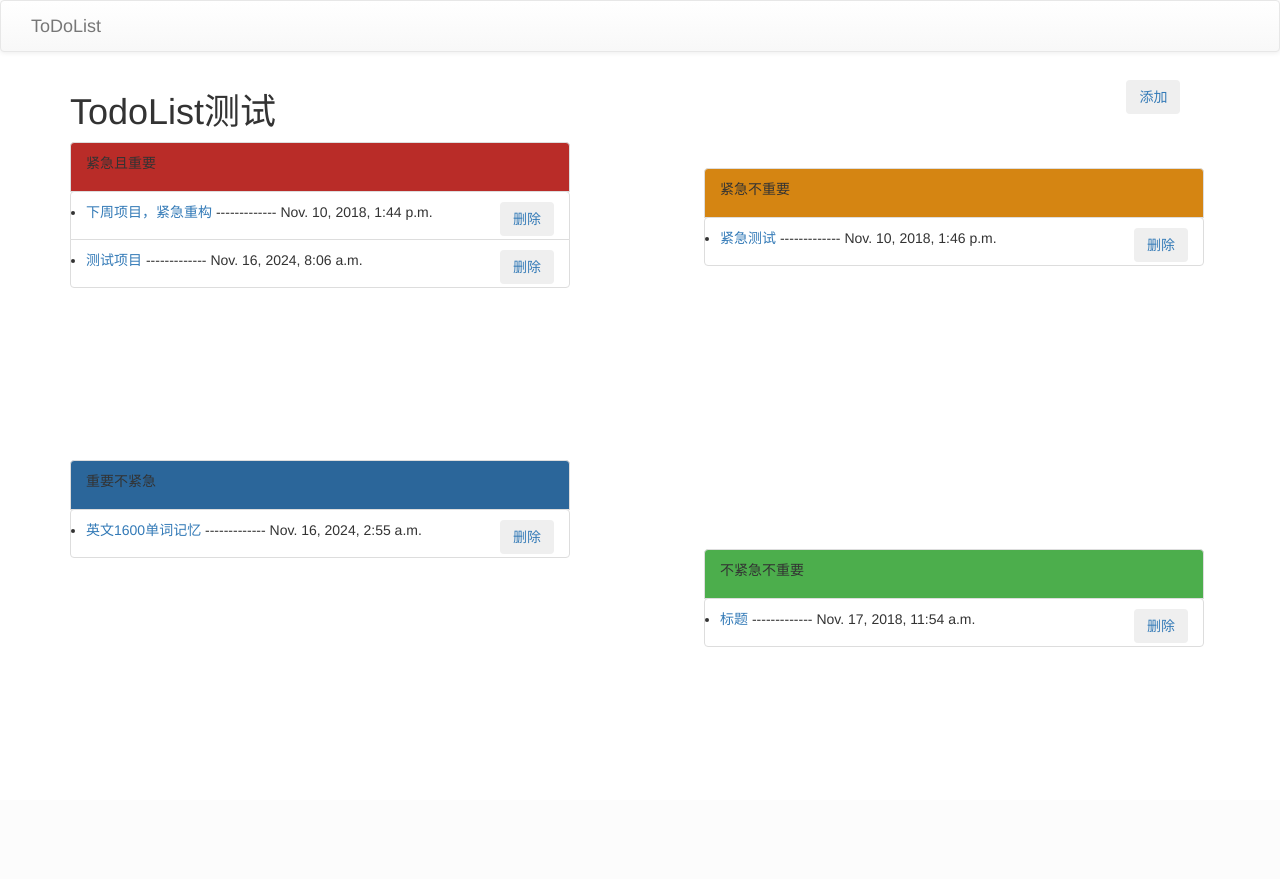
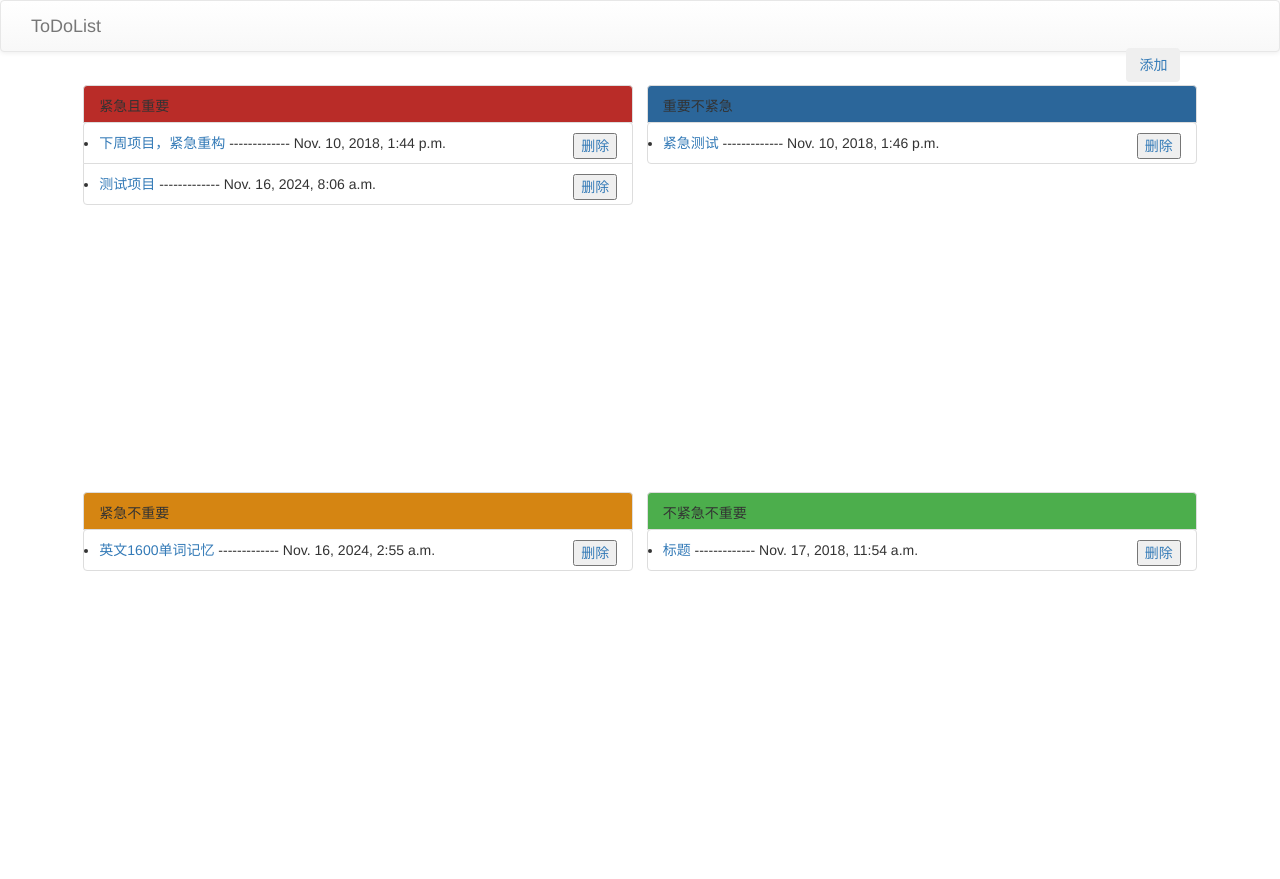
Before and after one commit to Lucar-Yulasise/Todolist, a Django app: page / in a window 1280 px wide. Before the commit the page ends 647 px from the top, so only its background shows below. Run offline with Django 3.2, Linux system fonts and the light colour scheme; data comes from the database, SQL or seed files in the repository; both versions use the stored data as it was after the commit; some libraries are stand-ins or nearby versions.

Commit message:
更新UI界面

```diff
--- a/templates/base.html
+++ b/templates/base.html
@@ -1,4 +1,4 @@
-{% load staticfiles %}
+{% load static %}
 <!DOCTYPE html>
 <html lang="en">
 <head>
--- a/templates/index.html
+++ b/templates/index.html
@@ -1,32 +1,75 @@
 {% extends "base.html" %}
 {% block content %}
+    <style>
+    .container{
+        display:flex;
+        flex-direction: column;
+        height: 100vh;
+    }
+    .inner-container{
+        display: flex;
+        flex-direction: row;
+        height: 70vh;
+        margin: 5pt;
+    }
+    .item{
+        width: 580px;
+        height: 380px;
+        margin: 5pt;
+    }
+    </style>
+
     <div class="container">
-        <h1>TodoList测试</h1>
-        <div style="position: absolute;
-    top: 10%;
-    left: 88%;">
-             <button class="btn" type="submit" style="float: right"><a href="/todo/create/">添加</a></button>
-        </div>
-        <div style="
-    height: 250px;
-    width: 500px;
-    ">
-            <span class="list-group-item" style="background-color: #b92c28;height: 20%">紧急且重要
+        <div class="inner-container">
+
+            <div style="position: absolute;
+                                top: 6%;
+                                left: 88%;">
+                <button class="btn" type="submit" style="float: right"><a href="/todo/create/">添加</a></button>
+            </div>
+
+            <div class="item">
+            <span class="list-group-item" style="background-color: #b92c28;height: 10%">紧急且重要
             </span>
-            <div style="
-             height: 98%;
-             width: 500px;
-            overflow: auto">
+
+                <div>
+                     {% if todo_list_all %}
+                    {% for list in todo_list_all %}
+                         {% if list.status == "1" %}
+                             <ul class="list-group-item"  id="sItem" style="position:page; height: 30%">
+                                <li>
+                                    <a href="/todo/tolist?status={{ list.status }}">{{ list.title }} </a>
+                                    -------------
+                                    <span style="float: contour">{{ list.create_time }}</span>
+                                    <div style="float:right;" >
+                                    <a href="/todo/delete?id={{ list.id }}"><button class="button" align="right">删除</button></a>
+                                    </div>
+                                </li>
+                          </ul>
+                         {% endif %}
+                    {% endfor %}
+                {% else %}
+                    {{ erro }}
+                {% endif %}
+
+                </div>
+
+            </div>
+            <div class="item">
+                 <span class="list-group-item" style="background-color: #2b669a;height: 10%">重要不紧急
+            </span>
+
+                <div>
                 {% if todo_list_all %}
                     {% for list in todo_list_all %}
-                         {% if list.status == "1" %}
-                             <ul class="list-group-item"  id="sItem" style="position:page; height: 20%">
+                         {% if list.status == "2" %}
+                             <ul class="list-group-item"  id="sItem" style="position:page; height: 30%">
                         <li>
-                            <a href="/todo/tolist?status={{ list.status }}">{{ list.title }} </a>
-                            -------------
+                            <a href="/todo/tolist?status={{ list.status }}">{{ list.title }}</a>
+                               -------------
                             <span style="float: contour">{{ list.create_time }}</span>
                             <div style="float:right; margin: 0px" >
-                            <a href="/todo/delete?id={{ list.id }}"><button class="btn" align="right">删除</button></a>
+                            <a href="/todo/delete?id={{ list.id }}"><button type="button" class="button" align="right">删除</button></a>
                             </div>
                         </li>
                           </ul>
@@ -35,32 +78,31 @@
                 {% else %}
                     {{ erro }}
                 {% endif %}
+
+
+
+                </div>
+
             </div>
 
+
         </div>
-        <div style="
-    position: absolute;
-    top: 21%;
-    left: 55%;
-    height: 250px;
-    width: 500px;
-    overflow:hidden;float:right">
-            <span class="list-group-item" style="background-color: #d58512;height: 20%">紧急不重要
+        <div class="inner-container">
+
+            <div class="item">
+            <span class="list-group-item" style="background-color: #d58512;height: 10%">紧急不重要
             </span>
-              <div style="
-             height: 98%;
-             width: 500px;
-            overflow: auto">
-                {% if todo_list_all %}
+
+                <div>{% if todo_list_all %}
                     {% for list in todo_list_all %}
-                         {% if list.status == "2" %}
-                             <ul class="list-group-item"  id="sItem" style="position:page; height: 20%">
+                         {% if list.status == "3" %}
+                             <ul class="list-group-item"  id="sItem" style="position:page; height: 30%">
                         <li>
                             <a href="/todo/tolist?status={{ list.status }}">{{ list.title }}</a>
                                -------------
                             <span style="float: contour">{{ list.create_time }}</span>
                             <div style="float:right; margin: 0px" >
-                            <a href="/todo/delete?id={{ list.id }}"><button class="btn" align="right">删除</button></a>
+                            <a href="/todo/delete?id={{ list.id }}"><button type="button" class="button" align="right">删除</button></a>
                             </div>
                         </li>
                           </ul>
@@ -69,29 +111,29 @@
                 {% else %}
                     {{ erro }}
                 {% endif %}
+
+
+                </div>
+
+
+
             </div>
-        </div>
-        <div style="
-    height: 250px;
-    width: 500px;
-    margin-top: 6%;
-    overflow:hidden;">
-            <span class="list-group-item" style="background-color: #2b669a;height: 20%">重要不紧急
+            <div class="item">
+
+                 <span class="list-group-item" style="background-color: #4cae4c;height: 10%">不紧急不重要
             </span>
-                <div style="
-             height: 98%;
-             width: 500px;
-            overflow: auto">
-                {% if todo_list_all %}
+
+                <div>
+                    {% if todo_list_all %}
                     {% for list in todo_list_all %}
-                         {% if list.status == "3" %}
-                             <ul class="list-group-item"  id="sItem" style="position:page; height: 20%">
+                         {% if list.status == "4" %}
+                             <ul class="list-group-item"  id="sItem" style="position:page; height: 30%">
                         <li>
                             <a href="/todo/tolist?status={{ list.status }}">{{ list.title }}</a>
                                -------------
                             <span style="float: contour">{{ list.create_time }}</span>
                             <div style="float:right; margin: 0px" >
-                            <a href="/todo/delete?id={{ list.id }}"><button class="btn" align="right">删除</button></a>
+                            <a href="/todo/delete?id={{ list.id }}"><button type="button" class="button" align="right">删除</button></a>
                             </div>
                         </li>
                           </ul>
@@ -100,43 +142,13 @@
                 {% else %}
                     {{ erro }}
                 {% endif %}
+                </div>
+
             </div>
-        </div>
-        <div style="
-     position: absolute;
-    top: 59%;
-    left: 55%;
-    height: 250px;
-    width: 500px;
-    margin-top: 6%;
-    overflow:hidden;float:right;">
-            <span class="list-group-item" style="background-color: #4cae4c;height: 20%">不紧急不重要
-            </span>
-                <div style="
-             height: 98%;
-             width: 500px;
-            overflow: auto">
-                {% if todo_list_all %}
-                    {% for list in todo_list_all %}
-                         {% if list.status == "4" %}
-                             <ul class="list-group-item"  id="sItem" style="position:page; height: 20%">
-                        <li>
-                            <a href="/todo/tolist?status={{ list.status }}">{{ list.title }}</a>
-                               -------------
-                            <span style="float: contour">{{ list.create_time }}</span>
-                            <div style="float:right; margin: 0px" >
-                            <a href="/todo/delete?id={{ list.id }}"><button class="btn" align="right">删除</button></a>
-                            </div>
-                        </li>
-                          </ul>
-                         {% endif %}
-                    {% endfor %}
-                {% else %}
-                    {{ erro }}
-                {% endif %}
-            </div>
+
         </div>
     </div>
+
 {% endblock %}
 
 {% block js %}
```
Also changed, not shown: README.md, db.sqlite3.
